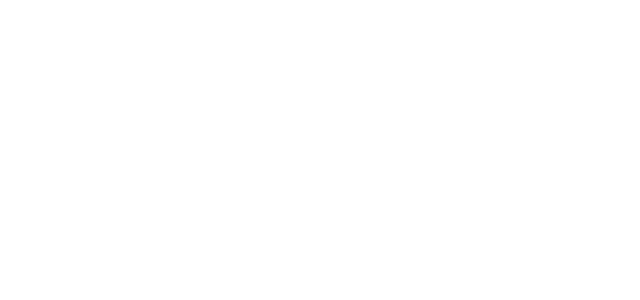
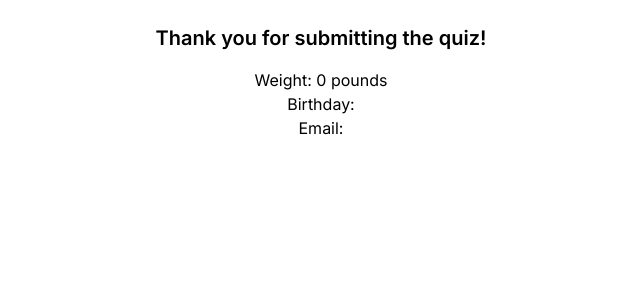
Before and after one commit to kerbear25/measured, a Next.js app: page /quiz/confirmation in a window 1280 px wide. Shown: the top 300 px of the page, without its empty margins (319-959 px from the left). Built offline with nearby package versions, Linux system fonts and the light colour scheme.

Commit message:
create confirmation page and display quiz data, update weight to indicate pounds

```diff
--- a/src/app/components/WeightInput/WeightInput.tsx
+++ b/src/app/components/WeightInput/WeightInput.tsx
@@ -42,7 +42,7 @@
       </p>
       <div className="flex flex-col items-center">
         <label className="text-center">
-          <h2 className="pb-4">Enter Your Weight:</h2>
+          <h2 className="pb-4">Enter Your Weight in Pounds:</h2>
           <input
             className={`rounded-lg text-center border p-2 ${
               hasValidWeight === false ? 'border-red-500' : ''
--- a/src/app/quiz/confirmation/page.tsx
+++ b/src/app/quiz/confirmation/page.tsx
@@ -1,5 +1,20 @@
 'use client';
 
+import { useQuiz } from '@/app/context/QuizContext';
+
 export default function Confirmation() {
-  return <div className="pt-12"></div>;
+  const { quizData } = useQuiz();
+
+  return (
+    <div className="max-w-md mx-auto py-6">
+      <h2 className="text-xl font-semibold pb-4 text-center">
+        Thank you for submitting the quiz!
+      </h2>
+      <div className="flex flex-col items-center">
+        <p>Weight: {quizData.weight} pounds</p>
+        <p>Birthday: {quizData.birthday?.toLocaleDateString()}</p>
+        <p>Email: {quizData.email}</p>
+      </div>
+    </div>
+  );
 }
```
